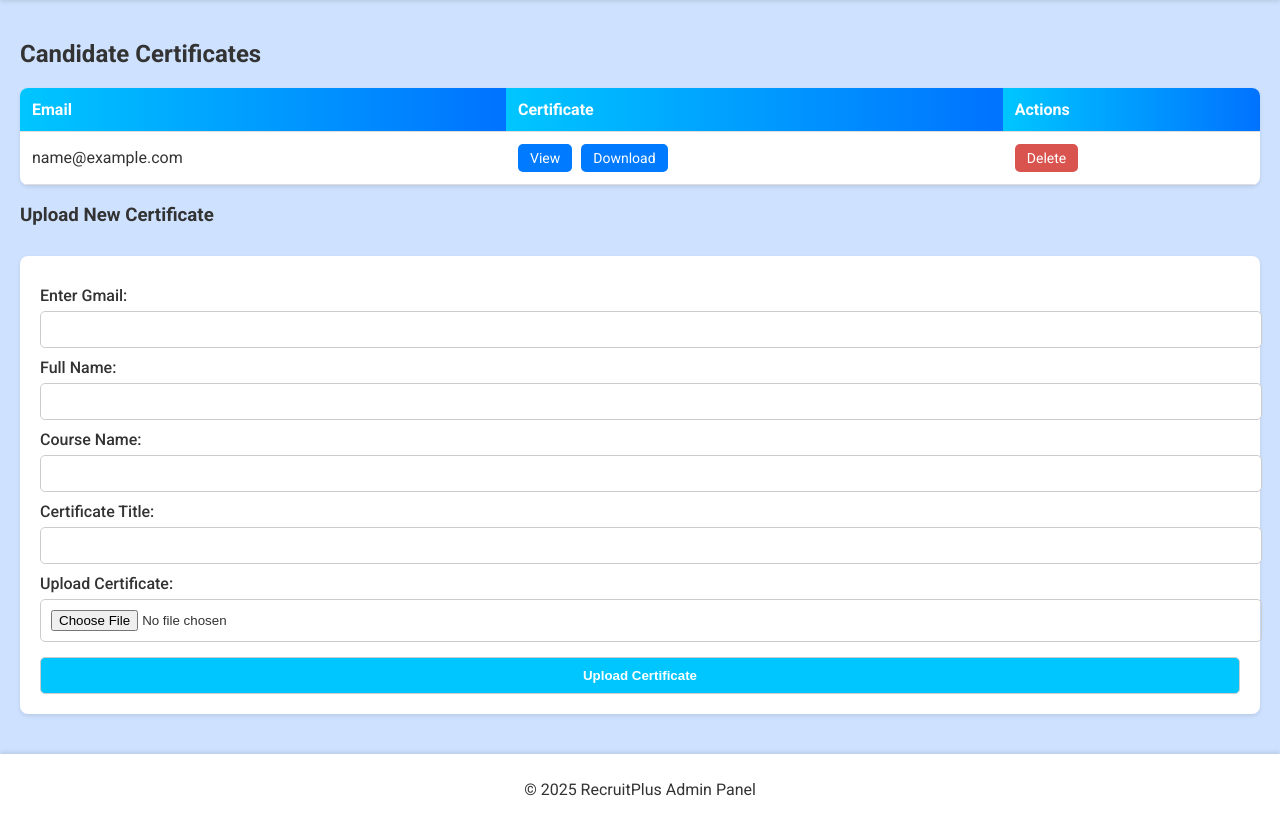
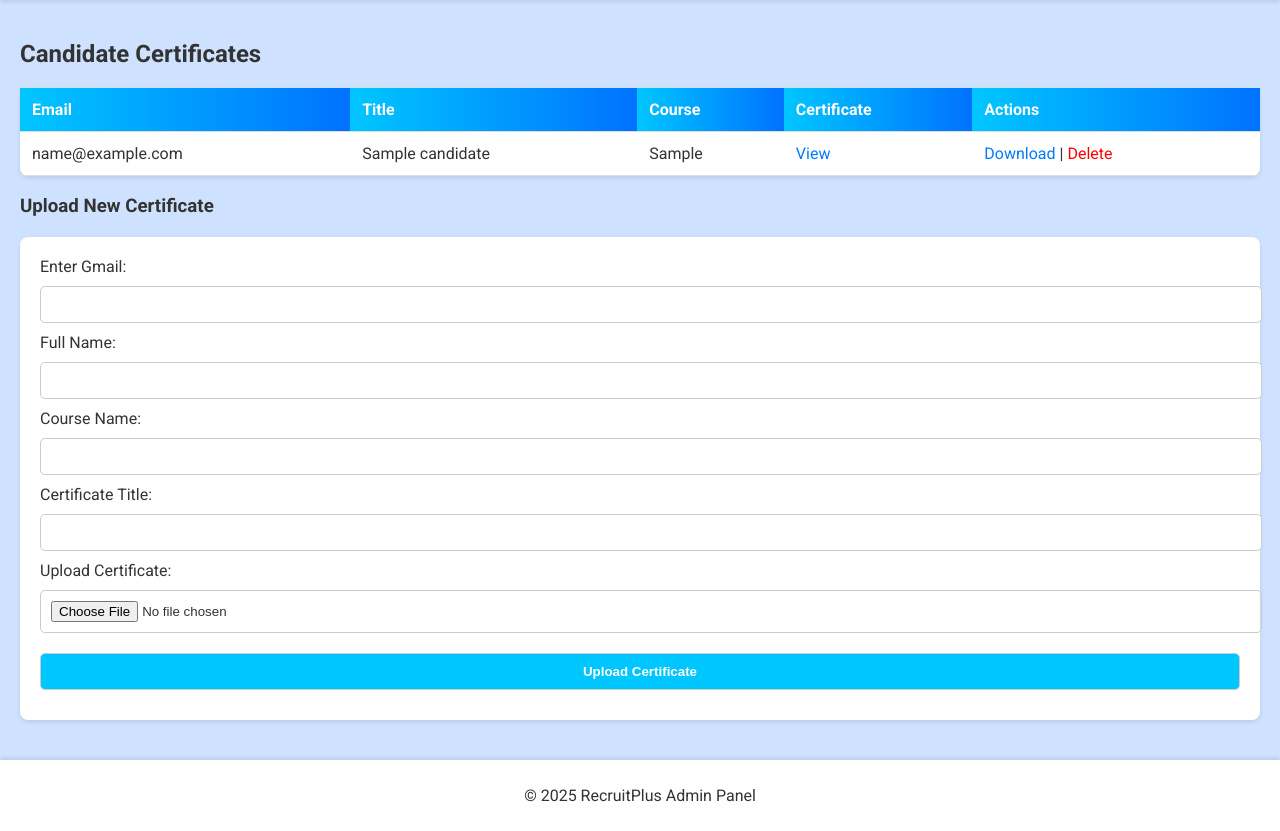
Before and after one commit to GOPALNAMDEV/Certificate_downloader, a Flask app: page /dashboard in a window 1280 px wide. Shown: the part 97-928 px from the top of the page. Before the commit the page ends 893 px from the top, so only its background shows below. Run offline with Flask 3, Linux system fonts and the light colour scheme; the visitor is signed in with stand-in values (Sample User, id 1); tables that the repository leaves empty hold one stand-in row (values such as "Sample post").

Commit message:
Add files via upload

```diff
--- a/templates/dashboard.html
+++ b/templates/dashboard.html
@@ -8,7 +8,7 @@
     <style>
         body {
             font-family: 'Roboto', sans-serif;
-        background-color: rgb(206, 226, 255);
+            background-color:rgb(206, 226, 255);
             color: #333;
             margin: 0;
             padding: 0;
@@ -19,7 +19,10 @@
             padding: 10px 20px;
             text-align: center;
         }
-    h1 { font-size: 24px; margin: 0; }
+        h1 {
+            font-size: 24px;
+            margin: 0;
+        }
         nav {
             display: flex;
             justify-content: space-between;
@@ -29,87 +32,71 @@
         }
         nav a {
             text-decoration: none;
-        color: #0072ff;
+            color:  #0072ff;
             font-weight: 500;
             padding: 5px 15px;
             border-radius: 5px;
-        transition: 0.3s;
         }
         nav a:hover {
-        background-color: #00c6ff;
+            background-color:  #00c6ff;
             color: white;
         }
-    .container { padding: 20px; }
+        .container {
+            padding: 20px;
+        }
         table {
             width: 100%;
             border-collapse: collapse;
             margin-top: 20px;
             background-color: white;
             border-radius: 8px;
-        overflow: hidden;
             box-shadow: 0 2px 4px rgba(0,0,0,0.1);
         }
         th, td {
             padding: 12px;
             text-align: left;
             border-bottom: 1px solid #ddd;
-        word-break: break-word;
         }
         th {
             background: linear-gradient(to right, #00c6ff, #0072ff);
             color: white;
         }
-    td .action-btn {
-        display: inline-block;
-        margin-right: 5px;
-        padding: 6px 12px;
-        font-size: 14px;
-        border-radius: 5px;
+        td a {
+            color: #007BFF;
             text-decoration: none;
-        color: white;
-        background-color: #007BFF;
-        transition: 0.3s;
         }
-    td .action-btn:hover { background-color: #0056b3; }
-    td .delete-btn { background-color: #d9534f; }
-    td .delete-btn:hover { background-color: #c12e2a; }
-
+        td a:hover {
+            text-decoration: underline;
+        }
         form {
-        margin-top: 30px;
+            margin-top: 20px;
             background-color: #fff;
             padding: 20px;
             border-radius: 8px;
             box-shadow: 0 2px 4px rgba(0,0,0,0.1);
         }
-    form label { display: block; margin-top: 10px; font-weight: 500; }
         form input, form button {
             width: 100%;
             padding: 10px;
-        margin-top: 6px;
+            margin: 10px 0;
             border: 1px solid #ccc;
             border-radius: 5px;
         }
         form button {
-        margin-top: 15px;
             background-color: #00c6FF;
             color: white;
             font-weight: bold;
             cursor: pointer;
-        transition: 0.3s;
         }
-    form button:hover { background-color: #007BFF; }
-
+        form button:hover {
+            background-color: #007BFF;
+        }
         footer {
             text-align: center;
             padding: 10px;
             background-color: #fff;
             box-shadow: 0 -2px 4px rgba(0,0,0,0.1);
             margin-top: 20px;
-    }
-
-    @media(max-width: 600px) {
-        nav { flex-direction: column; gap: 10px; }
-        td .action-btn { margin-bottom: 5px; display: block; }
         }
     </style>
 </head>
@@ -126,30 +113,57 @@
 
     <div class="container">
       <h2>Candidate Certificates</h2>
+
 <table>
     <tr>
         <th>Email</th>
+        <th>Title</th>
+        <th>Course</th>
         <th>Certificate</th>
         <th>Actions</th>
     </tr>
+
     {% for candidate in candidates %}
     <tr>
         <td>{{ candidate[0] }}</td>
+        <td>{{ candidate[3] }}</td>
+        <td>{{ candidate[2] }}</td>
+
         <td>
-                <a class="action-btn" href="{{ url_for('view_certificate', gmail=candidate[0], title=candidate[3]) }}" target="_blank">View</a>
-                <a class="action-btn" href="{{ url_for('download_certificate', gmail=candidate[0], title=candidate[3]) }}">Download</a>
+            <a href="{{ url_for('view_certificate',
+                                filename=candidate[4]) }}"
+               target="_blank">
+               View
+            </a>
         </td>
+
         <td>
-                <a class="action-btn delete-btn" href="{{ url_for('delete_candidate', gmail=candidate[0]) }}">Delete</a>
+            <a href="{{ url_for('download_certificate',
+                                filename=candidate[4]) }}">
+                Download
+            </a>
+
+            |
+
+            <a href="{{ url_for('delete_candidate',
+                                gmail=candidate[0]) }}"
+               style="color:red"
+               onclick="return confirm('Delete all certificates for this email?')">
+                Delete
+            </a>
         </td>
     </tr>
     {% endfor %}
-        {% if candidates|length == 0 %}
+
+    {% if not candidates %}
     <tr>
-            <td colspan="3" style="text-align:center; color:#555;">No certificates uploaded yet.</td>
+        <td colspan="5" style="text-align:center;">
+            No certificates found.
+        </td>
     </tr>
     {% endif %}
 </table>
+
 
         <h3>Upload New Certificate</h3>
         <form method="POST" action="{{ url_for('upload_certificate') }}" enctype="multipart/form-data">
@@ -170,6 +184,7 @@
 
             <button type="submit">Upload Certificate</button>
         </form>
+
     </div>
 
     <footer>
```
Also changed, not shown: templates/index.html (+3 -8 lines), templates/verify_otp.html (+13 -20 lines), templates/login.html (line endings or trailing spaces). Lines whose indentation alone changed are shown as unchanged.
